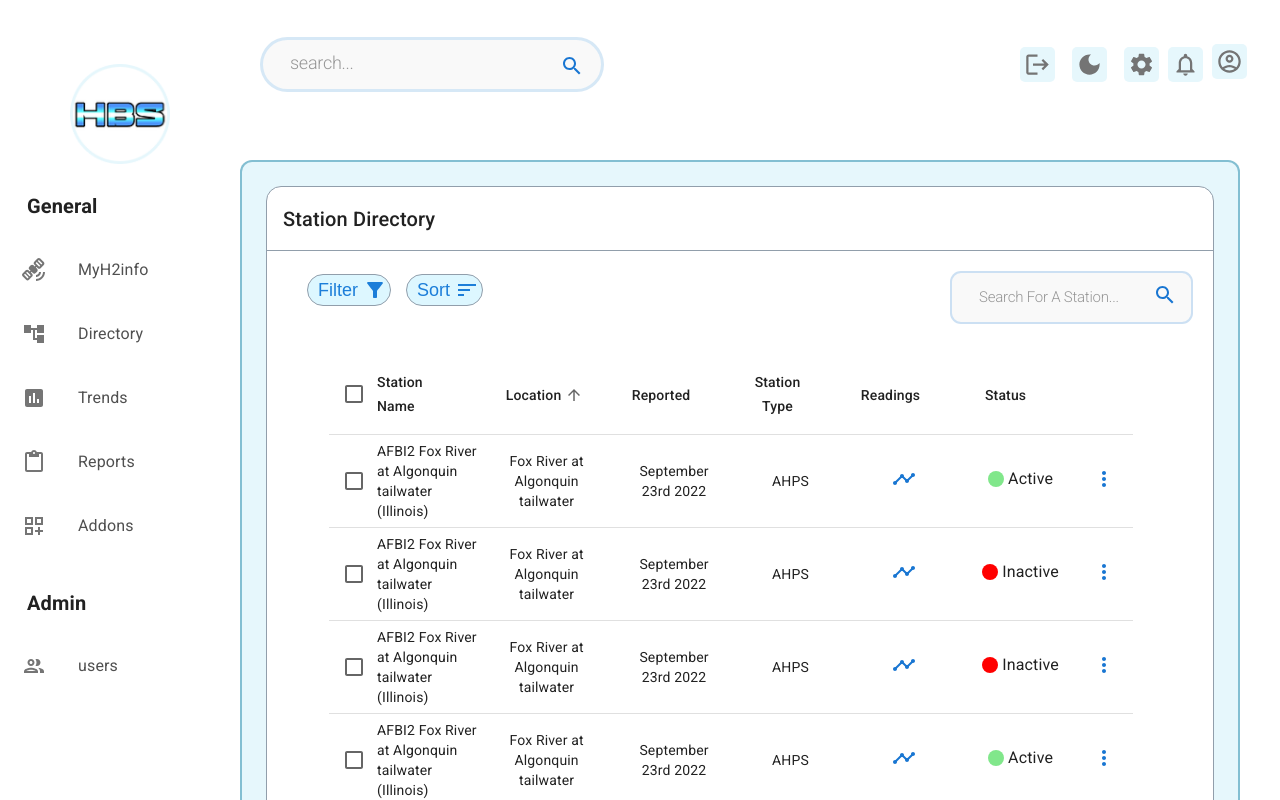
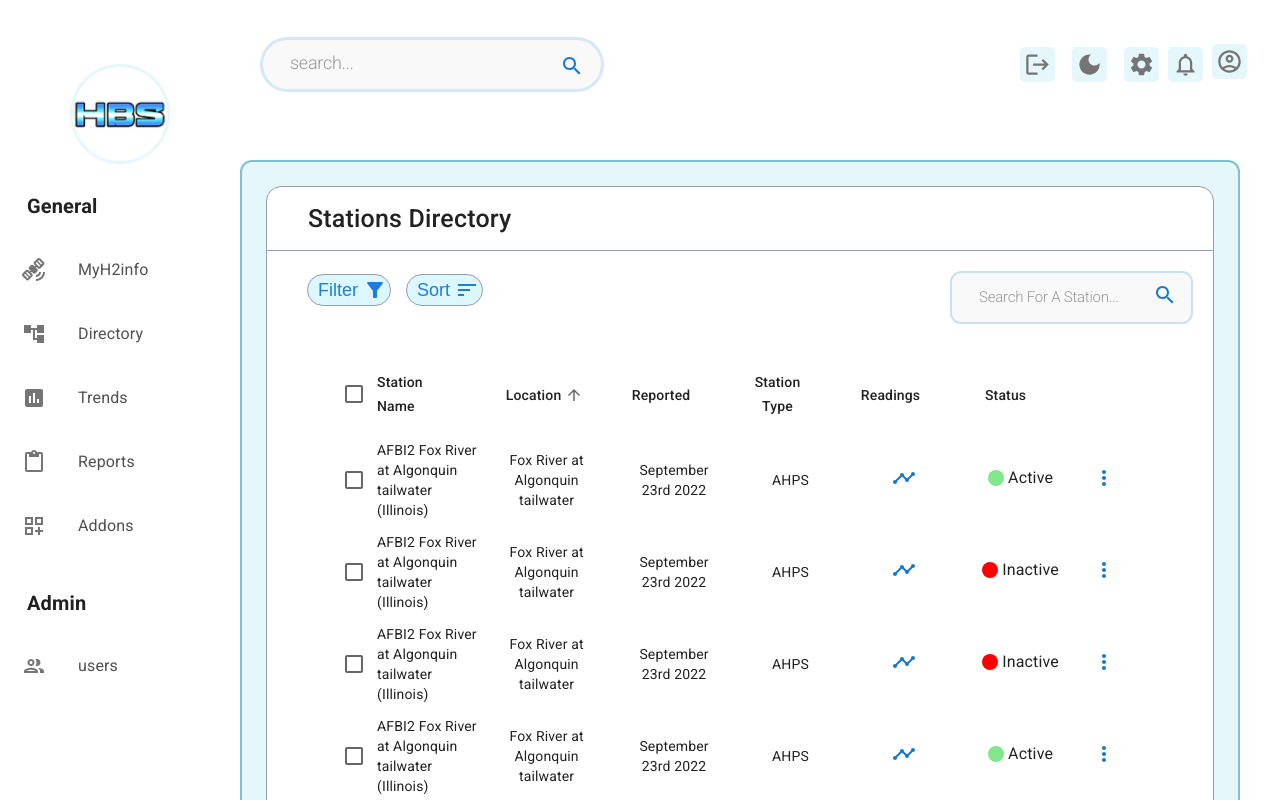
Before and after one commit to kpierc11/Dashboard_Demo, a React (Create React App) app in the folder app/: page /stations-directory-page in a window 1280 px wide. Shown: the top 800 px of the page. Built offline with nearby package versions, Linux system fonts and the light colour scheme.

Commit message:
Fixed font size and removed bottom border on table

```diff
--- a/app/src/components/StationsDirectory/StationsDirectory.tsx
+++ b/app/src/components/StationsDirectory/StationsDirectory.tsx
@@ -4,7 +4,7 @@ import { alpha } from "@mui/material/styles";
 import Box from "@mui/material/Box";
 import Table from "@mui/material/Table";
 import TableBody from "@mui/material/TableBody";
-import TableCell from "@mui/material/TableCell";
+import TableCell, { tableCellClasses } from "@mui/material/TableCell";
 import TableContainer from "@mui/material/TableContainer";
 import TableHead from "@mui/material/TableHead";
 import TablePagination from "@mui/material/TablePagination";
@@ -403,12 +403,12 @@ function EnhancedTableToolbar(props: EnhancedTableToolbarProps) {
           </Typography>
         ) : (
           <Typography
-            sx={{ flex: "1 1 100%" }}
+            sx={{ flex: "1 1 100%", fontSize: "25px", paddingLeft: "25px" }}
             variant="h6"
             id="tableTitle"
             component="div"
           >
-            Station Directory
+            Stations Directory
           </Typography>
         )}
       </Toolbar>
@@ -515,7 +515,9 @@ export default function EnhancedTable() {
         <EnhancedTableToolbar numSelected={selected.length} />
         <TableContainer sx={{paddingLeft: "62px", paddingRight: "80px"}}>
           <Table
-            sx={{ minWidth: 750 }}
+            sx={{ minWidth: 750,  [`& .${tableCellClasses.root}`]: {
+              borderBottom: "none"
+             }}}
             aria-labelledby="tableTitle"
             size={dense ? "small" : "medium"}
           >
```
